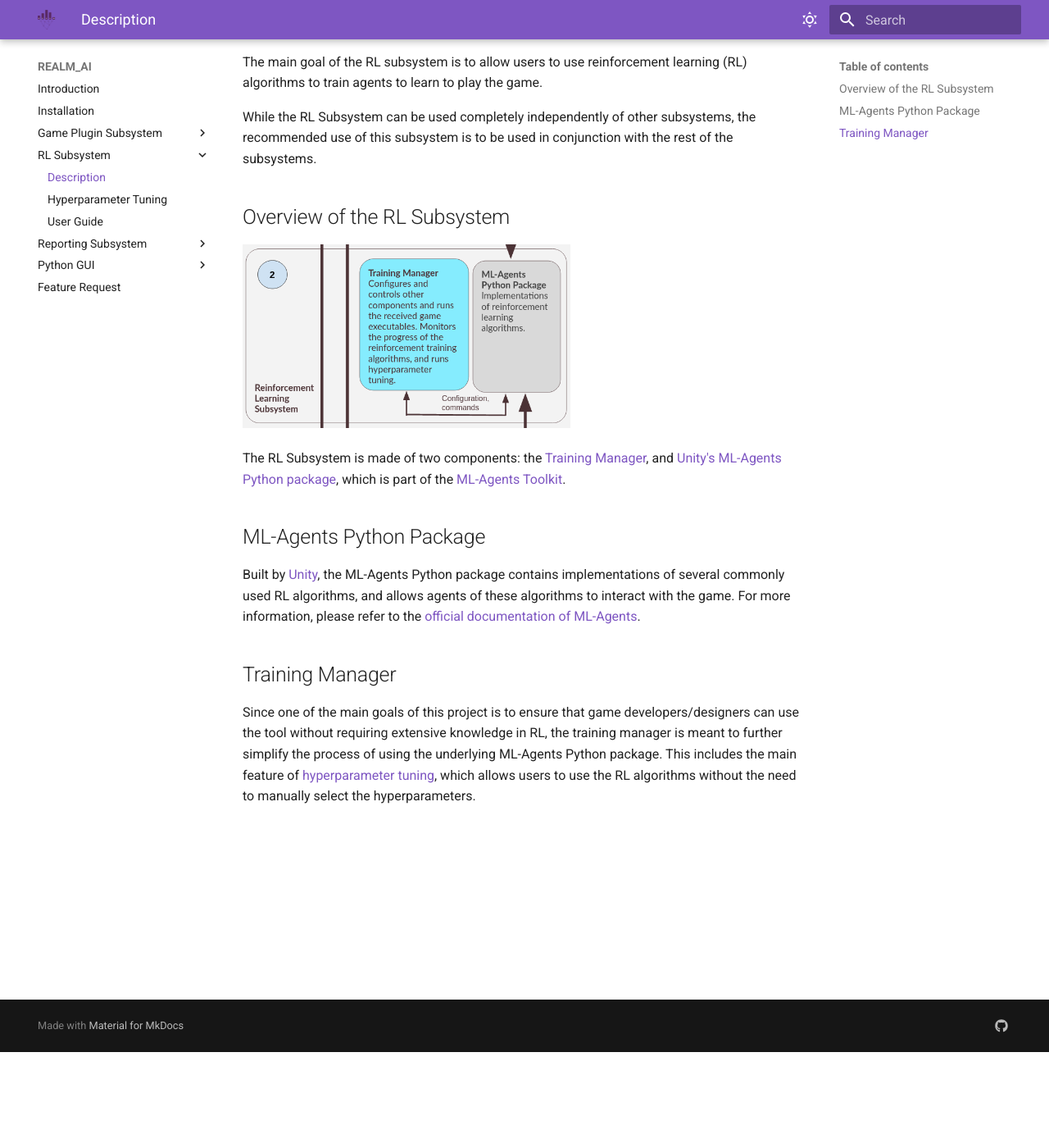
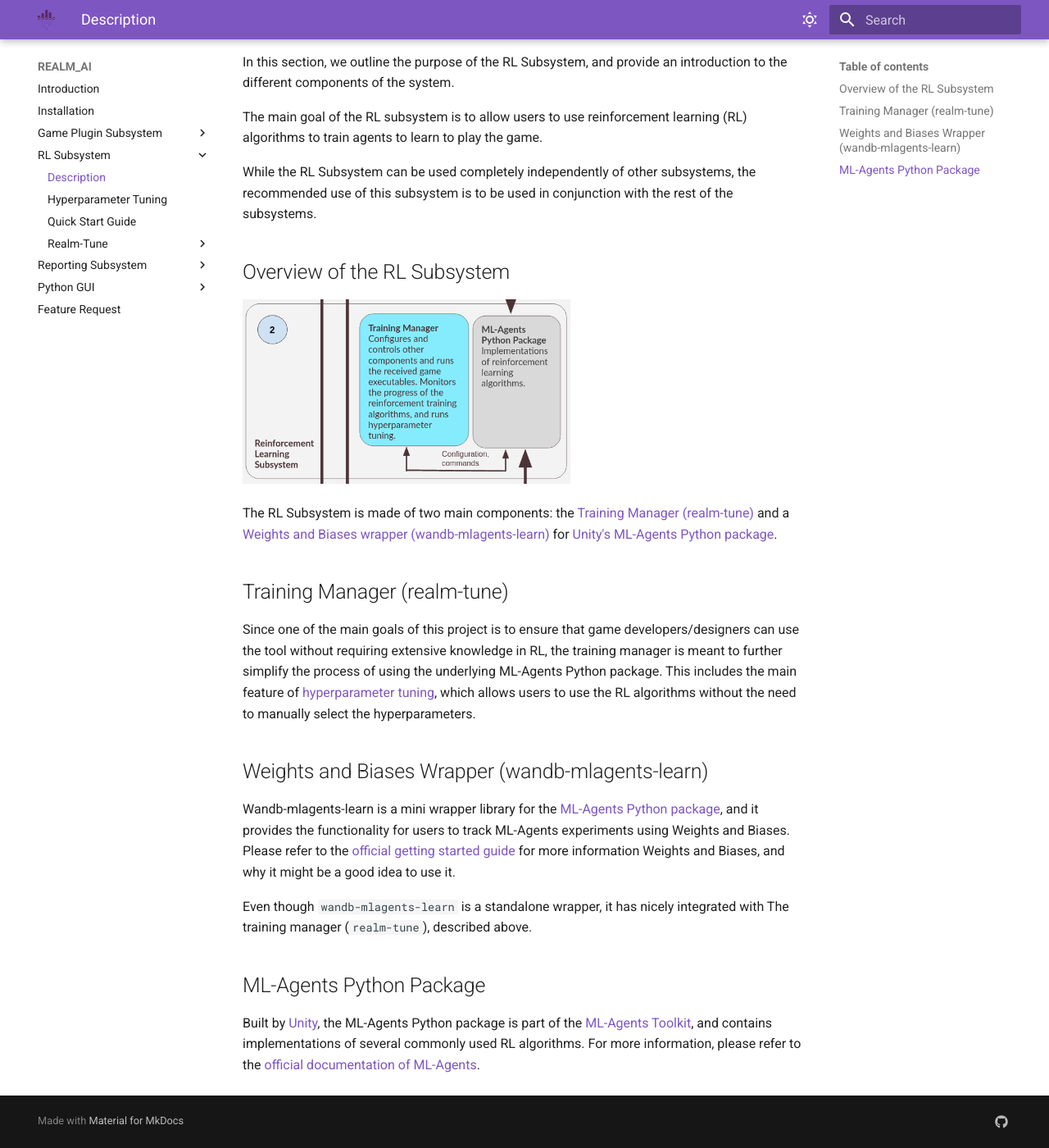
Before and after one commit to realm-ai-project/Documentation, an MkDocs documentation site: the page built from docs/rl_subsystem/description.md, in a window 1280 px wide and 1400 px high, scrolled down 117 px. Shown: the whole window at 82% size. Built offline with MkDocs 1.6.1 and Material for MkDocs 9.7.7, drawn with Linux system fonts in a browser that asks for light colours.

Commit message:
add stuff for rl subsystem

```diff
--- a/docs/rl_subsystem/description.md
+++ b/docs/rl_subsystem/description.md
@@ -1,3 +1,5 @@
+In this section, we outline the purpose of the RL Subsystem, and provide an introduction to the different components of the system.
+
 The main goal of the RL subsystem is to allow users to use reinforcement learning (RL) algorithms to train agents to learn to play the game.
 
 While the RL Subsystem can be used completely independently of other subsystems, the recommended use of this subsystem is to be used in conjunction with the rest of the subsystems.
@@ -5,10 +7,15 @@ While the RL Subsystem can be used completely independently of other subsystems,
 ## Overview of the RL Subsystem
 ![screenshot](images/rl_subsystem.png){: style="max-width: 25em;"}
 
-The RL Subsystem is made of two components: the [Training Manager](#training-manager), and [Unity's ML-Agents Python package](https://pypi.org/project/mlagents/){:target="_blank"}, which is part of the [ML-Agents Toolkit](https://github.com/Unity-Technologies/ml-agents){:target="_blank"}.
+The RL Subsystem is made of two main components: the [Training Manager (realm-tune)](#training-manager-realm-tune) and a [Weights and Biases wrapper (wandb-mlagents-learn)](#weights-and-biases-wrapper-wandb-mlagents-learn) for [Unity's ML-Agents Python package](#ml-agents-python-package).
+
+## Training Manager (realm-tune)
+Since one of the main goals of this project is to ensure that game developers/designers can use the tool without requiring extensive knowledge in RL, the training manager is meant to further simplify the process of using the underlying ML-Agents Python package. This includes the main feature of [hyperparameter tuning](hyperparameter_tuning.md), which allows users to use the RL algorithms without the need to manually select the hyperparameters.
+
+## Weights and Biases Wrapper (wandb-mlagents-learn)
+Wandb-mlagents-learn is a mini wrapper library for the [ML-Agents Python package](#ml-agents-python-package), and it provides the functionality for users to track ML-Agents experiments using Weights and Biases. Please refer to the [official getting started guide](https://wandb.ai/site/getting-started){:target="_blank"} for more information Weights and Biases, and why it might be a good idea to use it.
+
+Even though `wandb-mlagents-learn` is a standalone wrapper, it has nicely integrated with The training manager (`realm-tune`), described above.
 
 ## ML-Agents Python Package
-Built by [Unity](https://unity.com/){:target="_blank"}, the ML-Agents Python package contains implementations of several commonly used RL algorithms, and allows agents of these algorithms to interact with the game. For more information, please refer to the [official documentation of ML-Agents](https://github.com/Unity-Technologies/ml-agents/tree/main/docs){:target="_blank"}.
-
-## Training Manager
-Since one of the main goals of this project is to ensure that game developers/designers can use the tool without requiring extensive knowledge in RL, the training manager is meant to further simplify the process of using the underlying ML-Agents Python package. This includes the main feature of [hyperparameter tuning](hyperparameter_tuning.md), which allows users to use the RL algorithms without the need to manually select the hyperparameters.
+Built by [Unity](https://unity.com/){:target="_blank"}, the ML-Agents Python package is part of the [ML-Agents Toolkit](https://github.com/Unity-Technologies/ml-agents){:target="_blank"}, and contains implementations of several commonly used RL algorithms. For more information, please refer to the [official documentation of ML-Agents](https://github.com/Unity-Technologies/ml-agents/tree/main/docs){:target="_blank"}.
--- a/mkdocs.yml
+++ b/mkdocs.yml
@@ -44,7 +44,10 @@ nav:
   - RL Subsystem:
     - Description: rl_subsystem/description.md
     - Hyperparameter Tuning: rl_subsystem/hyperparameter_tuning.md
-    - User Guide: rl_subsystem/user_guide.md
+    - Quick Start Guide: rl_subsystem/getting_started.md
+    - Realm-Tune:
+      - Configuration: rl_subsystem/user_guide/configuration.md
+
   # - Analysis Subsystem:
   #   - Description: analysis_subsystem/description.md
   #   - Heatmaps: analysis_subsystem/heatmaps.md
```
Also changed, not shown: docs/rl_subsystem/getting_started.md (added, +40 -0 lines), docs/rl_subsystem/hyperparameter_tuning.md (+2 -2 lines), docs/rl_subsystem/user_guide/configuration.md (added, +66 -0 lines), docs/rl_subsystem/user_guide/limitations.md (added, +2 -0 lines), docs/rl_subsystem/user_guide/realm_tune.md (renamed from docs/rl_subsystem/user_guide.md, +3 -1 lines), docs/rl_subsystem/user_guide/resuming.md (added, +1 -0 lines).
